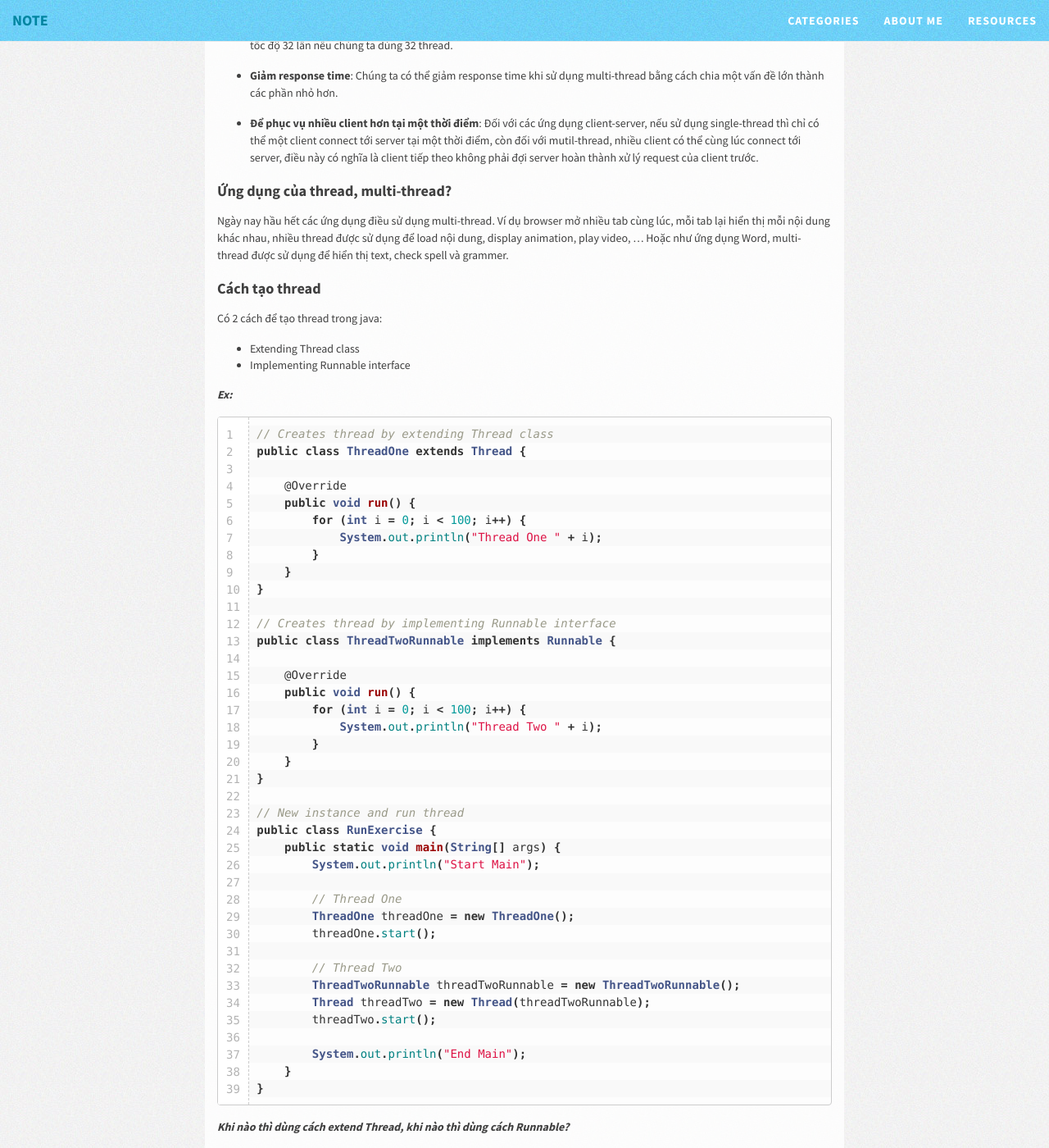
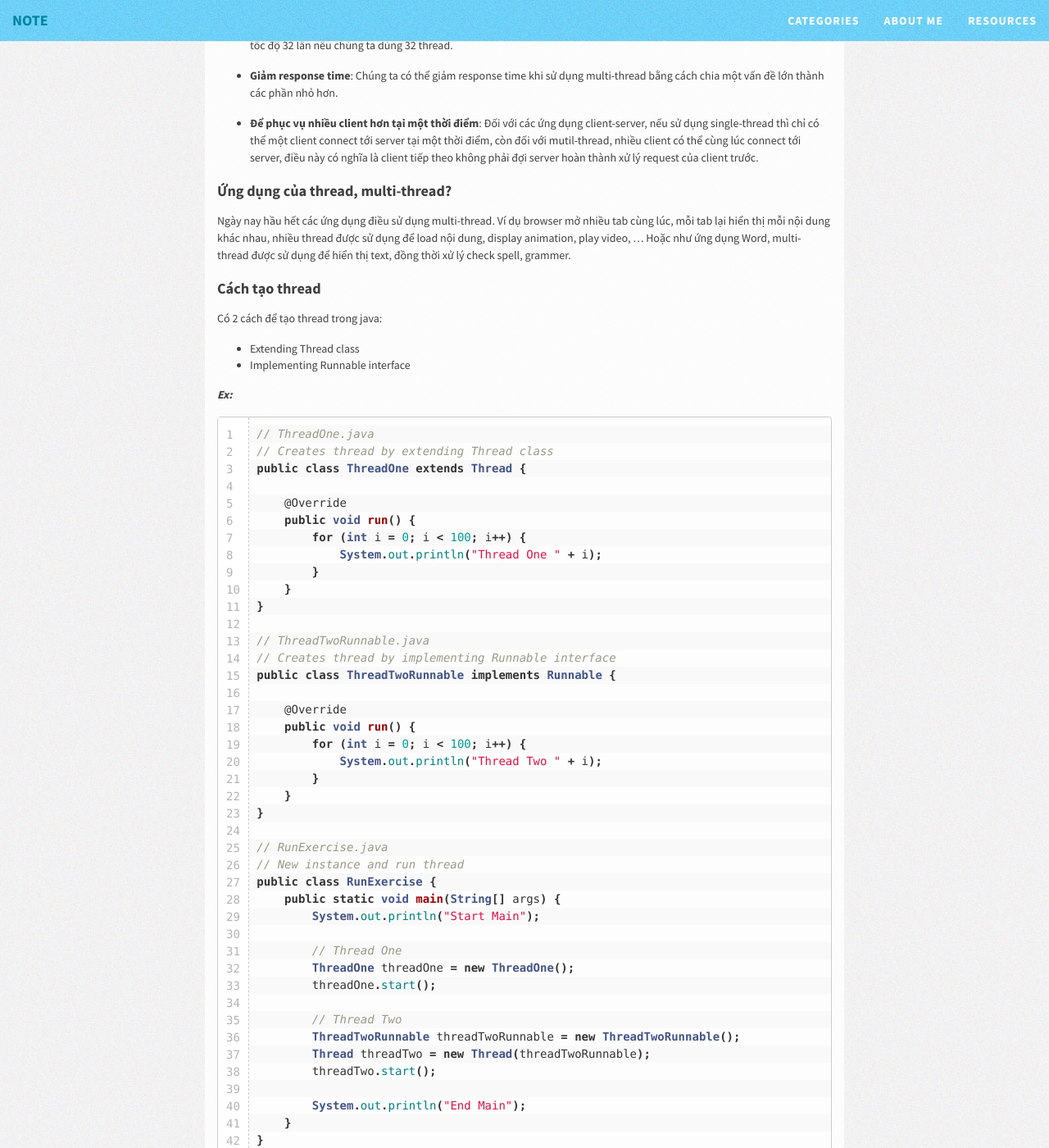
Before and after one commit to jeptoong/jeptoong.github.io, a Jekyll site: the page built from _posts/2021-03-15-java-multi-thread.md, in a window 1280 px wide and 1400 px high, scrolled down 621 px. Shown: the whole window at 82% size. Built offline with Jekyll 4.4.1, drawn with Linux system fonts in a browser that asks for light colours; nearby versions of some CDN libraries; some of the changed text lies outside the part shown.

Commit message:
fix content

```diff
--- a/_posts/2021-03-15-java-multi-thread.md
+++ b/_posts/2021-03-15-java-multi-thread.md
@@ -25,7 +25,7 @@ Các lý do:
 
 
 ### Ứng dụng của thread, multi-thread?
-Ngày nay hầu hết các ứng dụng điều sử dụng multi-thread. Ví dụ browser mở nhiều tab cùng lúc, mỗi tab lại hiển thị mỗi nội dung khác nhau, nhiều thread được sử dụng để load nội dung, display animation, play video, ... Hoặc như ứng dụng Word, multi-thread được sử dụng để hiển thị text, check spell và grammer.
+Ngày nay hầu hết các ứng dụng điều sử dụng multi-thread. Ví dụ browser mở nhiều tab cùng lúc, mỗi tab lại hiển thị mỗi nội dung khác nhau, nhiều thread được sử dụng để load nội dung, display animation, play video, ... Hoặc như ứng dụng Word, multi-thread được sử dụng để hiển thị text, đồng thời xử lý check spell, grammer.
 
 
 ### Cách tạo thread
@@ -35,6 +35,7 @@ Có 2 cách để tạo thread trong java:
 
 ***Ex:***
 {% highlight java linenos %}
+// ThreadOne.java
 // Creates thread by extending Thread class
 public class ThreadOne extends Thread {
 
@@ -46,6 +47,7 @@ public class ThreadOne extends Thread {
     }
 }
 
+// ThreadTwoRunnable.java
 // Creates thread by implementing Runnable interface
 public class ThreadTwoRunnable implements Runnable {
 
@@ -57,6 +59,7 @@ public class ThreadTwoRunnable implements Runnable {
     }
 }
 
+// RunExercise.java
 // New instance and run thread
 public class RunExercise {
     public static void main(String[] args) {
```
Also changed, not shown: other parts of _posts/2021-03-15-java-multi-thread.md (+1 -1 lines).
